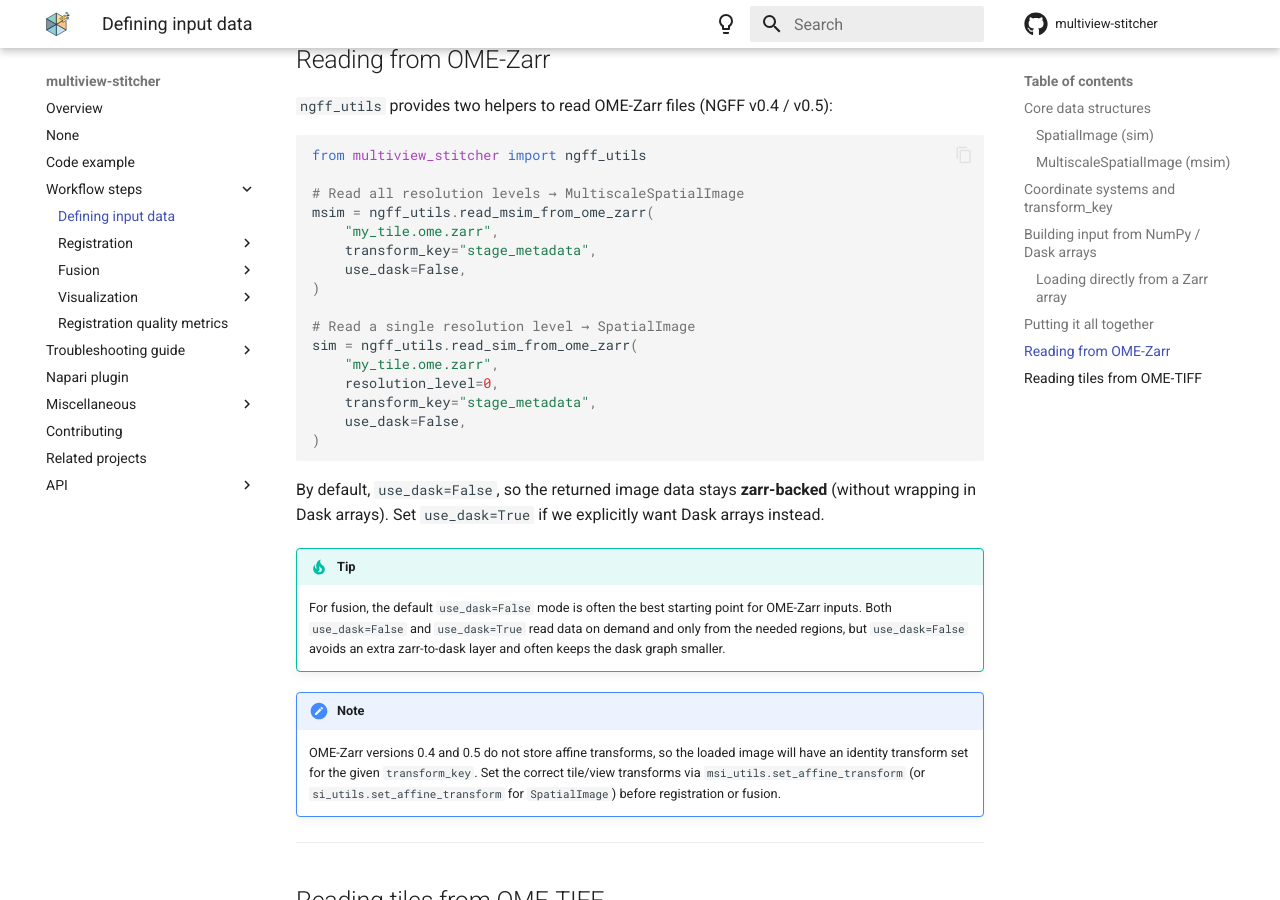
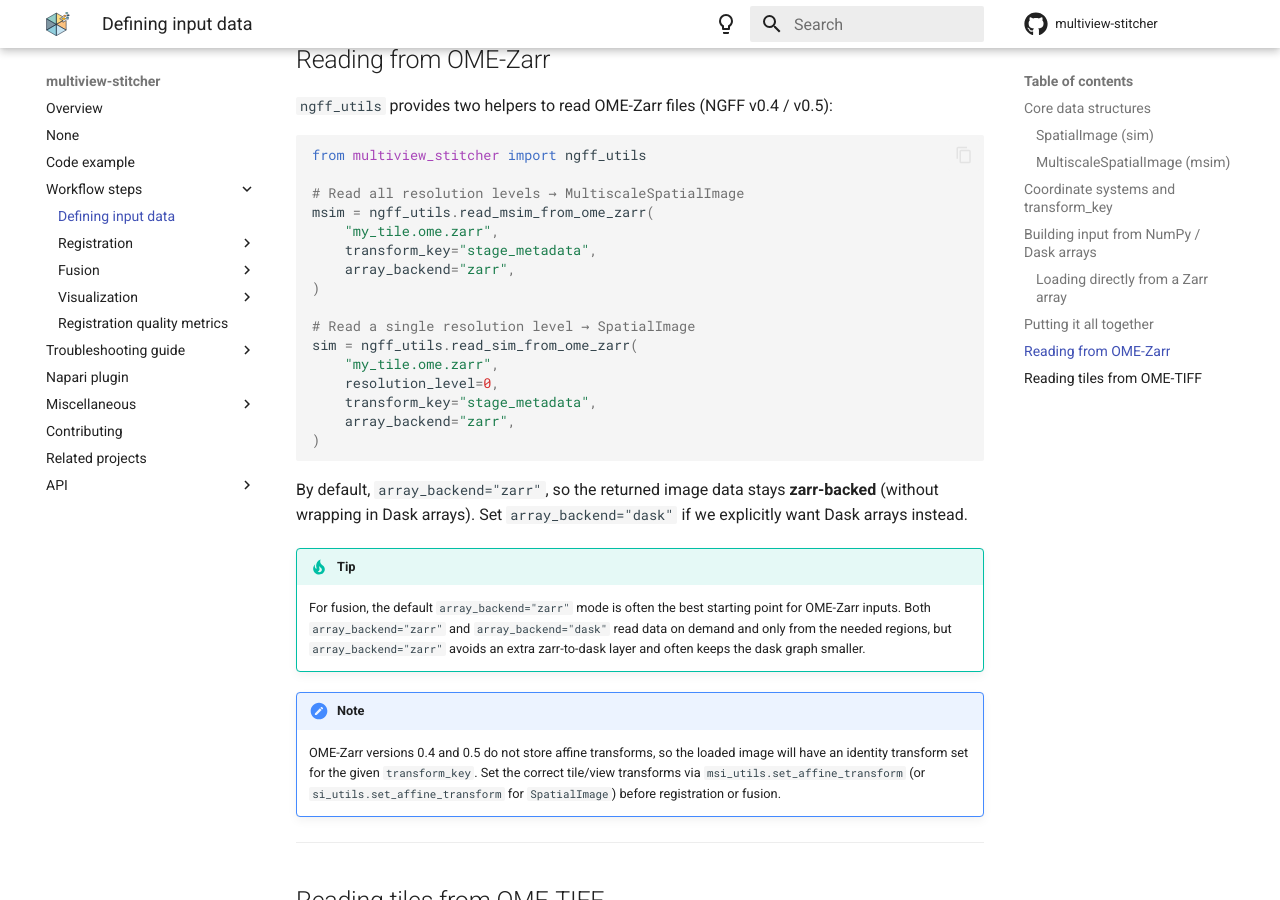
Before and after one commit to multiview-stitcher/multiview-stitcher, an MkDocs documentation site: the page built from docs/data_loading_overview.md, in a window 1280 px wide and 900 px high, scrolled down 5676 px. Built offline with MkDocs 1.6.1 and Material for MkDocs 9.7.7, drawn with Linux system fonts in a browser that asks for light colours; comment, search, counter and statistics services are not loaded; the version menu is left out.

Commit message:
Refactor OME-Zarr reading functions to use 'array_backend' parameter instead of 'use_dask'

````diff
--- a/docs/data_loading_overview.md
+++ b/docs/data_loading_overview.md
@@ -198,7 +198,7 @@ from multiview_stitcher import ngff_utils
 msim = ngff_utils.read_msim_from_ome_zarr(
     "my_tile.ome.zarr",
     transform_key="stage_metadata",
-    use_dask=False,
+    array_backend="zarr",
 )
 
 # Read a single resolution level → SpatialImage
@@ -206,15 +206,15 @@ sim = ngff_utils.read_sim_from_ome_zarr(
     "my_tile.ome.zarr",
     resolution_level=0,
     transform_key="stage_metadata",
-    use_dask=False,
+    array_backend="zarr",
 )
 ```
 
-By default, `use_dask=False`, so the returned image data stays **zarr-backed** (without wrapping in Dask arrays).
-Set `use_dask=True` if we explicitly want Dask arrays instead.
+By default, `array_backend="zarr"`, so the returned image data stays **zarr-backed** (without wrapping in Dask arrays).
+Set `array_backend="dask"` if we explicitly want Dask arrays instead.
 
 !!! tip
-    For fusion, the default `use_dask=False` mode is often the best starting point for OME-Zarr inputs. Both `use_dask=False` and `use_dask=True` read data on demand and only from the needed regions, but `use_dask=False` avoids an extra zarr-to-dask layer and often keeps the dask graph smaller.
+    For fusion, the default `array_backend="zarr"` mode is often the best starting point for OME-Zarr inputs. Both `array_backend="zarr"` and `array_backend="dask"` read data on demand and only from the needed regions, but `array_backend="zarr"` avoids an extra zarr-to-dask layer and often keeps the dask graph smaller.
 
 !!! note
     OME-Zarr versions 0.4 and 0.5 do not store affine transforms, so the loaded image will have an identity transform set for the given `transform_key`. Set the correct tile/view transforms via `msi_utils.set_affine_transform` (or `si_utils.set_affine_transform` for `SpatialImage`) before registration or fusion.
````
Also changed, not shown: docs/zarr_backed_vs_dask_backed_fusion.md (+4 -4 lines), 4 other files.
